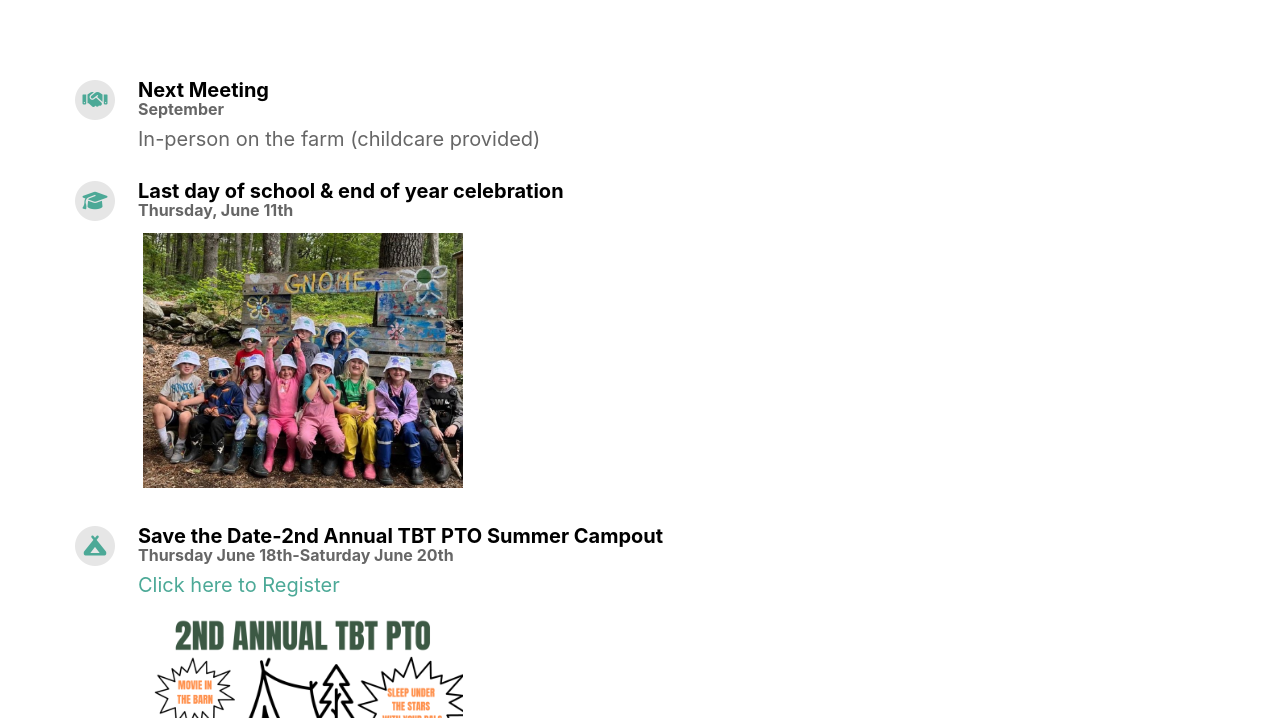
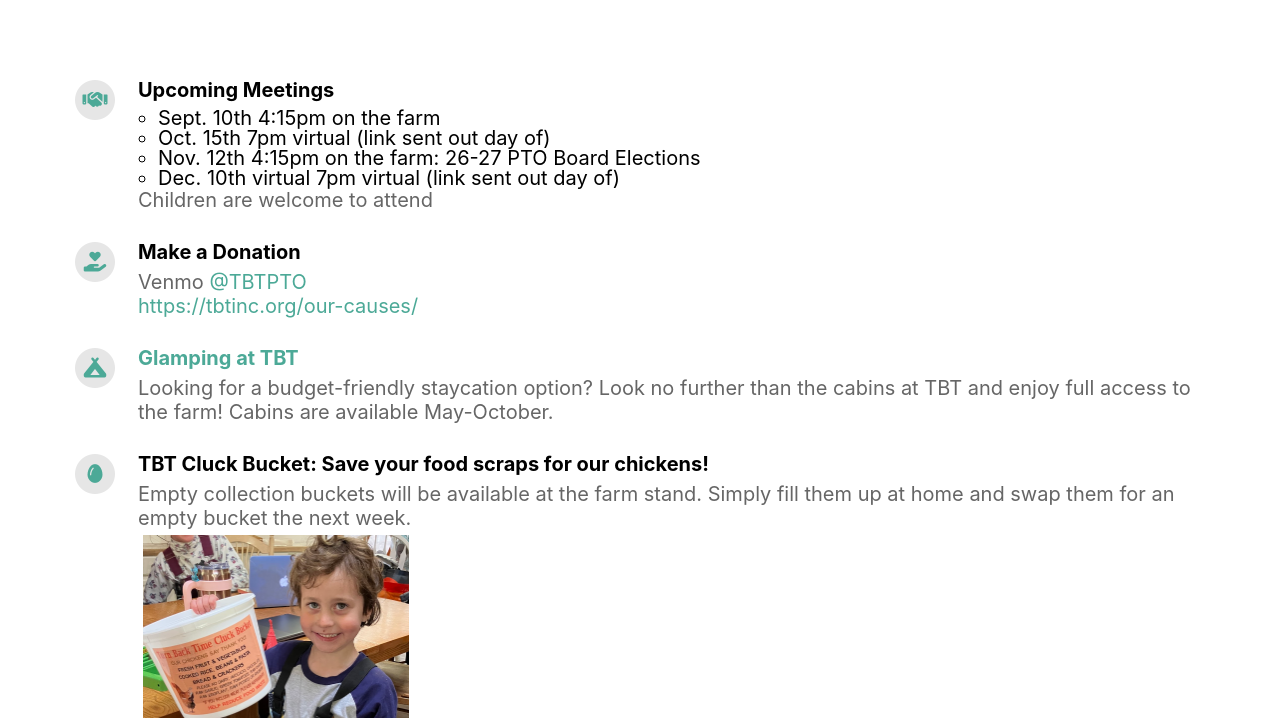
Before and after one commit to mrawdon/tbt-pto, a Jekyll site: the page built from index.html, in a window 1280 px wide and 900 px high, scrolled down 536 px, cut to the strip 182-900 px from the top of the window. Built offline with Jekyll 4.4.1, drawn with Linux system fonts in a browser that asks for light colours; nearby versions of some CDN libraries.

Commit message:
Updated meetings

```diff
--- a/_pages/features.md
+++ b/_pages/features.md
@@ -6,26 +6,15 @@ include_in_header: false
 # Icons can be found here https://fontawesome.com/search?ic=free&o=r
 # Markdown can be used in title and description https://www.markdownguide.org/basic-syntax/
 content_list:
-  - title: Next Meeting
-    date: September
+  - title: Upcoming Meetings
     description: |
-      In-person on the farm (childcare provided)
+      * Sept. 10th 4:15pm on the farm
+      * Oct. 15th 7pm virtual (link sent out day of)
+      * Nov. 12th 4:15pm on the farm: 26-27 PTO Board Elections
+      * Dec. 10th virtual 7pm virtual (link sent out day of)
+
+      Children are welcome to attend
     fontawesome_icon_name: handshake
-
-  - title: Last day of school & end of year celebration
-    date: Thursday, June 11th
-
-    image: /assets/grad.jpg
-    fontawesome_icon_name: graduation-cap
-
-
-  - title: Save the Date-2nd Annual TBT PTO Summer Campout
-    date: Thursday June 18th-Saturday June 20th
-    description: |
-      [Click here to Register](https://forms.gle/2AFXwMmVMX5kfwhFA)
-    image: /assets/camping.png
-    fontawesome_icon_name: campground
-
 
   - title: Make a Donation
     description: |
```
